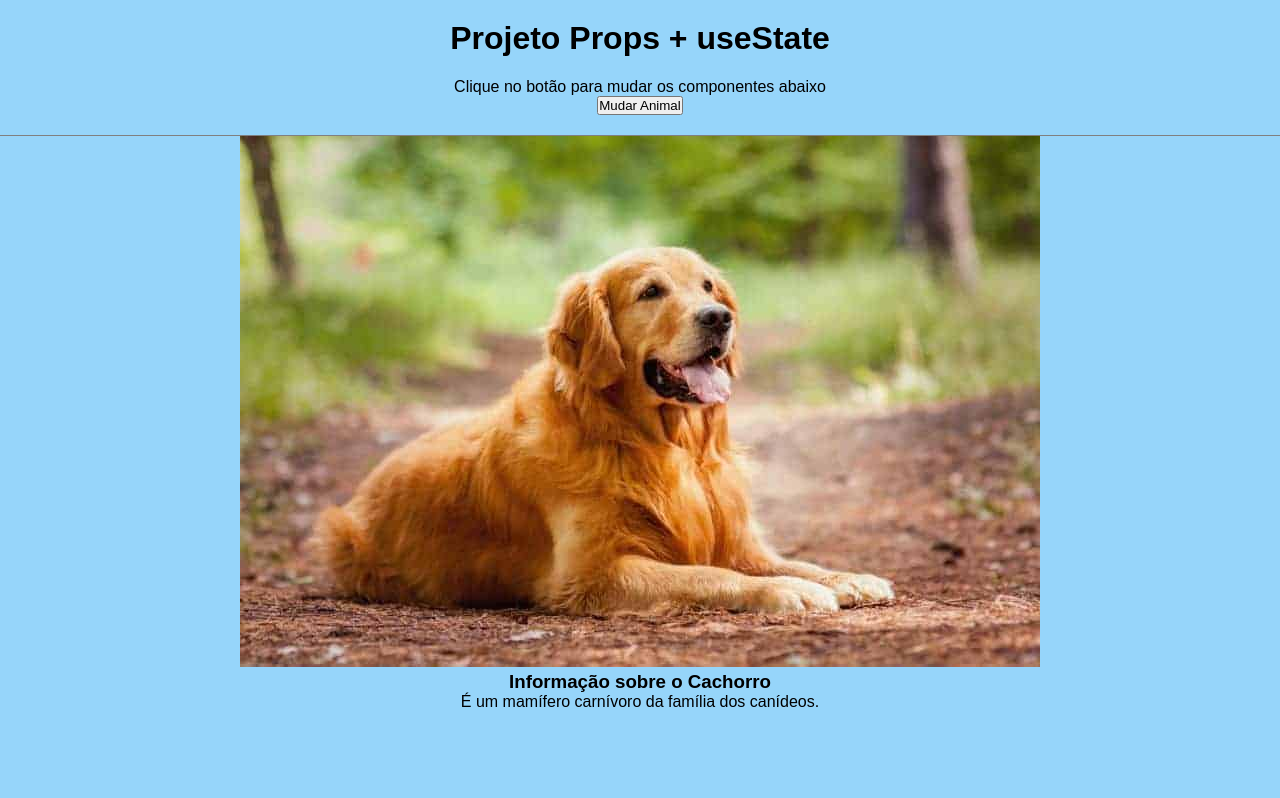
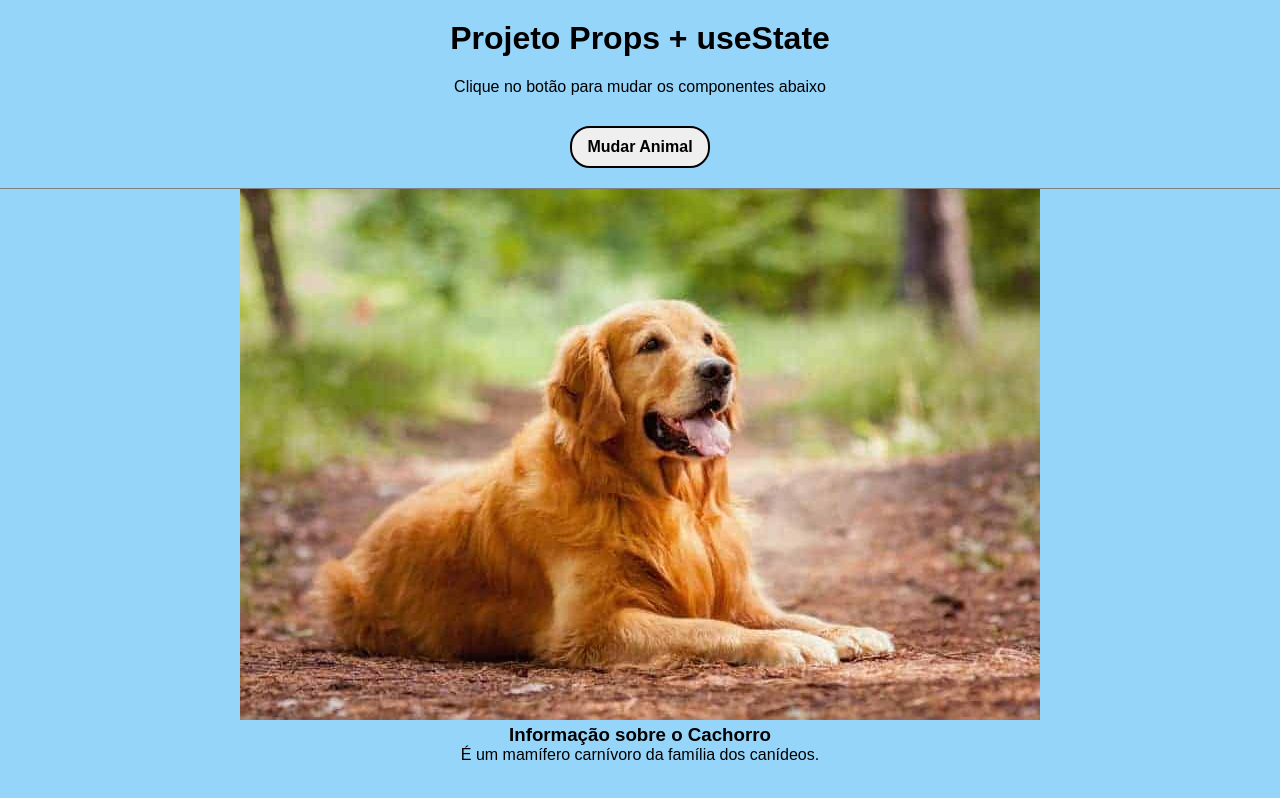
Before and after one commit to gleicekelly13/Alterar-animal, a React (Create React App) app: page / in a window 1280 px wide. Built offline with nearby package versions, Linux system fonts and the light colour scheme.

Commit message:
Estilização do button

```diff
--- a/src/App.css
+++ b/src/App.css
@@ -29,3 +29,13 @@ header h1 {
 header p {
   padding: 0px 20px;
 }
+
+button {
+  border: 2px solid #000;
+  border-radius: 20px;
+  font-size: 16px;
+  font-weight: 600;
+  padding: 10px 15px; /* Cria o espaço dentro do button */
+  margin-top: 30px;
+  cursor: pointer;
+}
```
